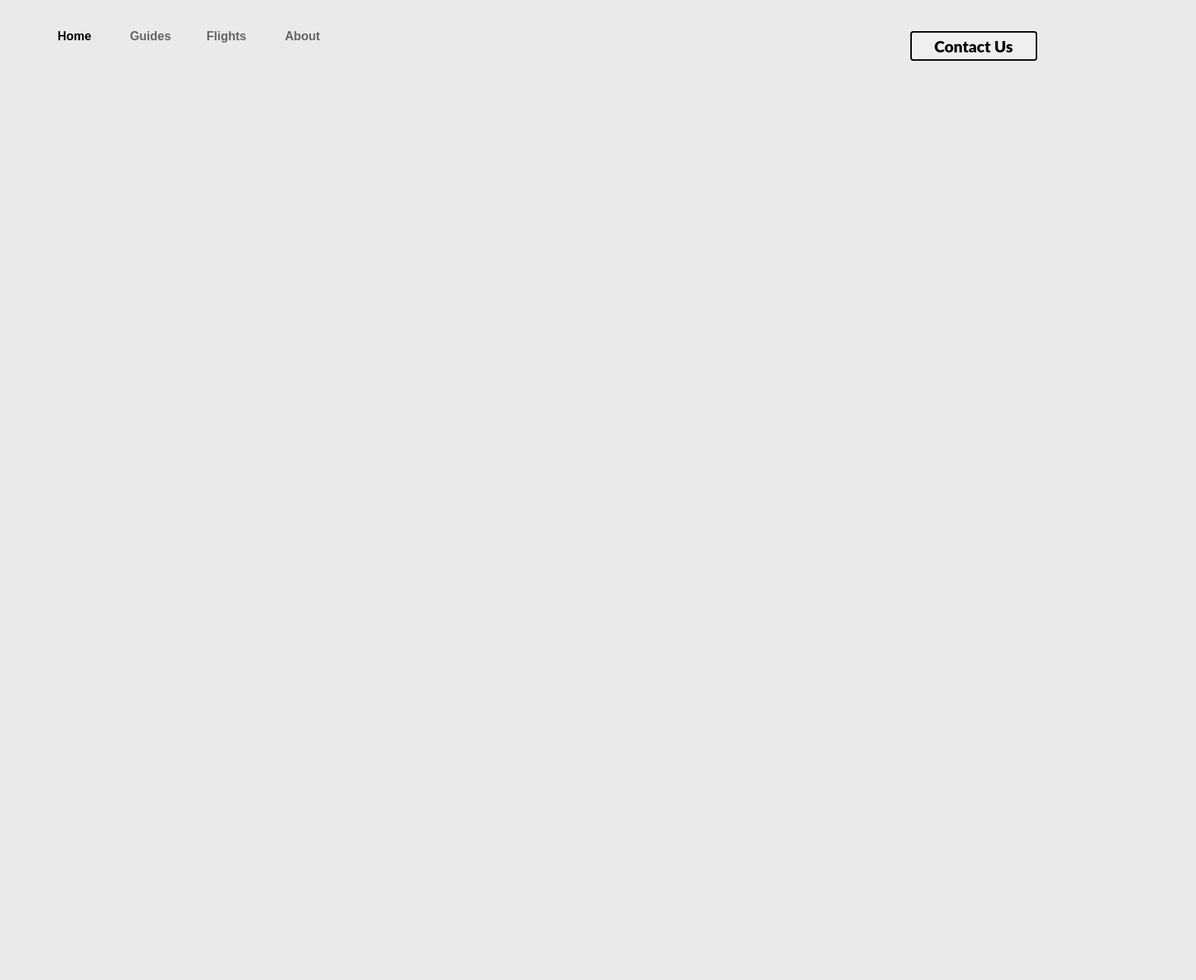
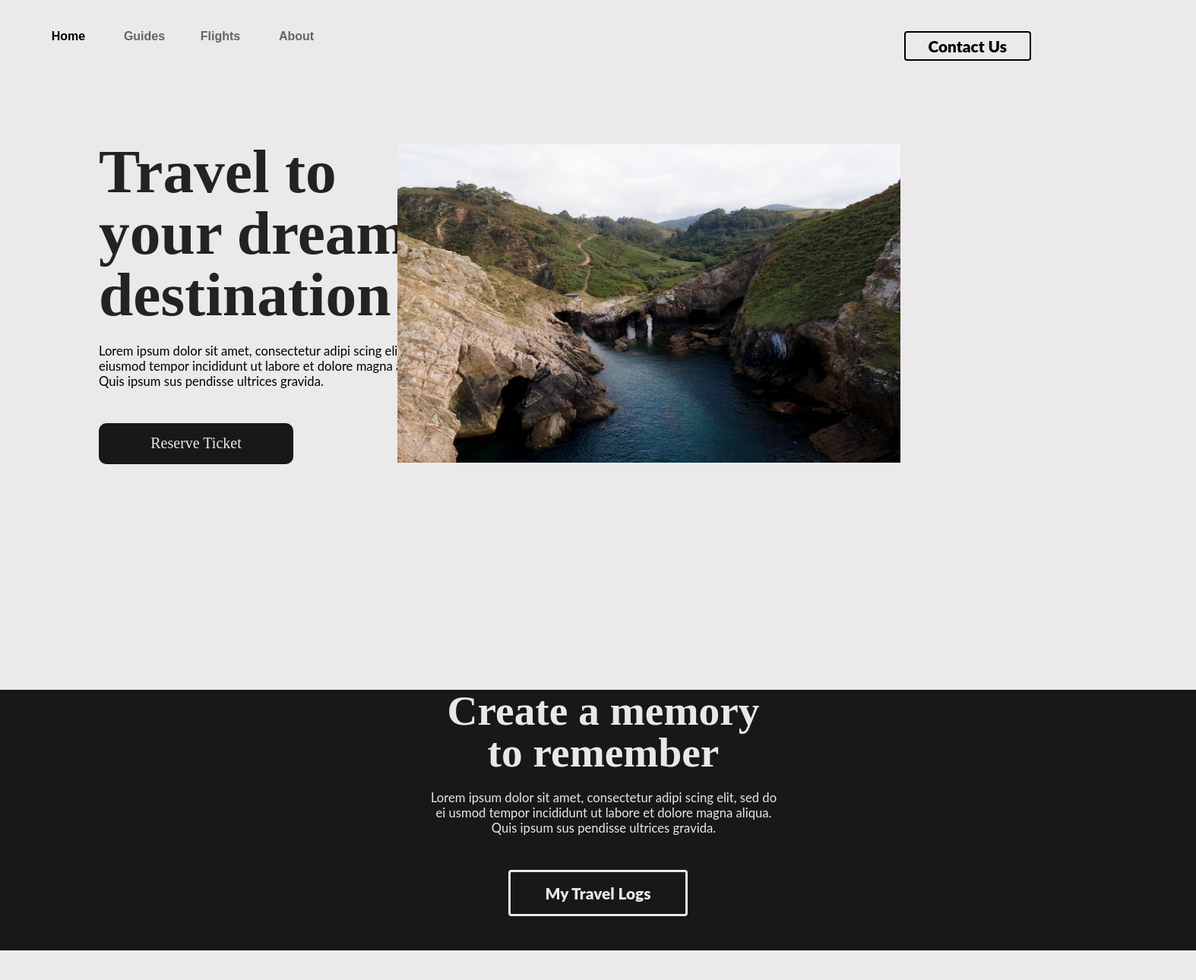
Before and after one commit to pechenco/project-page, a plain HTML site: page index.html in a window 1280 px wide. Shown: the whole page at 76% size, 1574 px wide, since content can reach past the window. Before the commit the page ends 870 px from the top, so only its background shows below. Drawn offline with Linux system fonts and the light colour scheme.

Commit message:
second title

```diff
--- a/css/style.css
+++ b/css/style.css
@@ -2,6 +2,14 @@ body {
     font-family: Arial, Helvetica, sans-serif;
     font-size: 100%;
     background-color: #ebe9e9;
+    margin: 0;
+}
+
+button {
+    border: none;
+    background-color: transparent;
+    cursor: pointer;
+    padding: 0;
 }
 
 .ul {
@@ -17,6 +25,10 @@ a {
     text-decoration: none;
 }
 
+.first_title {
+    height: 846px;
+}
+
 .group_1 {
     width: 1382px;
     height: 846px;
@@ -27,6 +39,7 @@ a {
     border-color: #101010;
     background-color: #ebe9e9;
     min-height: 64px;
+    height: 114px;
 }
 
 .page-navigation li {
@@ -61,4 +74,101 @@ a {
     border: 2.5px solid black;
     border-radius: 4px;
     padding: 5px 30px;
+
 }
+
+.main {
+
+}
+
+.first_header {
+    width: 458px;
+    height: 247px;
+    font-family: 'Cardo';
+    font-style: normal;
+    font-weight: 700;
+    font-size: 81.4318px;
+    line-height: 81px;
+    color: #232323;
+    margin-left: 130px;
+    margin-bottom: 20px;
+}
+
+.first_section_paragraf {
+    width: 456px;
+    height: 60px;
+    font-family: 'Lato';
+    font-style: normal;
+    font-weight: 400;
+    font-size: 16.657px;
+    line-height: 20px;
+    margin-left: 130px;
+    margin-bottom: 45px;
+
+}
+
+.ticket_button {
+    font-family: 'Cardo';
+    margin-left: 130px;
+    width: 256px;
+    height: 54px;
+    background-color: #181818;
+    color: #ebe9e9;
+    font-size: 20px;
+    border-radius: 10px;
+}
+
+.mountain_img {
+    position: absolute;
+    right: 95px;
+    top: 190px;
+    width: 662px;
+    height: 419px;
+}
+
+.second_title {
+    width: 1574px;
+    height: 1187px;
+}
+
+.travel_logs {
+    background-color: #181818;
+    color: #E9E7E7;
+    text-align: center;
+}
+
+.secont_header {
+    width: 468px;
+    height: 112px;
+    font-family: 'Cardo';
+    font-weight: 700;
+    font-size: 55.3643px;
+    line-height: 55px;
+    margin-left: 560px;
+    margin-bottom: 20px;
+}
+
+.second_section_paragraf {
+    width: 469px;
+    height: 60px;
+    font-family: 'Lato';
+    font-style: normal;
+    font-weight: 400;
+    font-size: 16.6421px;
+    line-height: 20px;
+    margin-left: 560px;
+    margin-bottom: 45px;
+}
+
+.button_travel_logs {
+    font-family: 'Lato';
+    font-style: normal;
+    font-weight: 900;
+    font-size: 20.8377px;
+    line-height: 25px;
+    border: 3px solid #E9E7E7;
+    color: #E9E7E7;
+    margin: 0 45px 45px 45px;
+    border-radius: 4px;
+    padding: 15px 45px;
+}
--- a/index.html
+++ b/index.html
@@ -8,7 +8,7 @@
     <title>Project monday</title>
   </head>
   <body>
-    <div>
+    <main class="first_title">
       <nav class="page-navigation">
         <div class="group_1">
           <ul class="color">
@@ -21,9 +21,30 @@
         </div>
       </nav>
       <!-- nav end -->
-      <div></div>
+      <div class="main">
+        <h1 class="first_header">Travel to your dream destination</h1>
+        <p class="first_section_paragraf">
+          Lorem ipsum dolor sit amet, consectetur adipi scing elit, sed do
+          eiusmod tempor incididunt ut labore et dolore magna aliqua. Quis ipsum
+          sus pendisse ultrices gravida.
+        </p>
+        <button class="ticket_button">Reserve Ticket</button>
+        <img class="mountain_img" src="img/first_img.jpg" alt="mountian" />
+      </div>
       <!-- main section end -->
+    </main>
+    <!-- First title -->
+    <div class="second_title">
+      <div class="travel_logs">
+        <h2 class="secont_header">Create a memory to remember</h2>
+        <p class="second_section_paragraf">
+          Lorem ipsum dolor sit amet, consectetur adipi scing elit, sed do ei
+          usmod tempor incididunt ut labore et dolore magna aliqua. Quis ipsum
+          sus pendisse ultrices gravida.
+        </p>
+        <button class="button_travel_logs">My Travel Logs</button>
+      </div>
     </div>
-    <!-- First title -->
+    <!-- Second title -->
   </body>
 </html>
```
